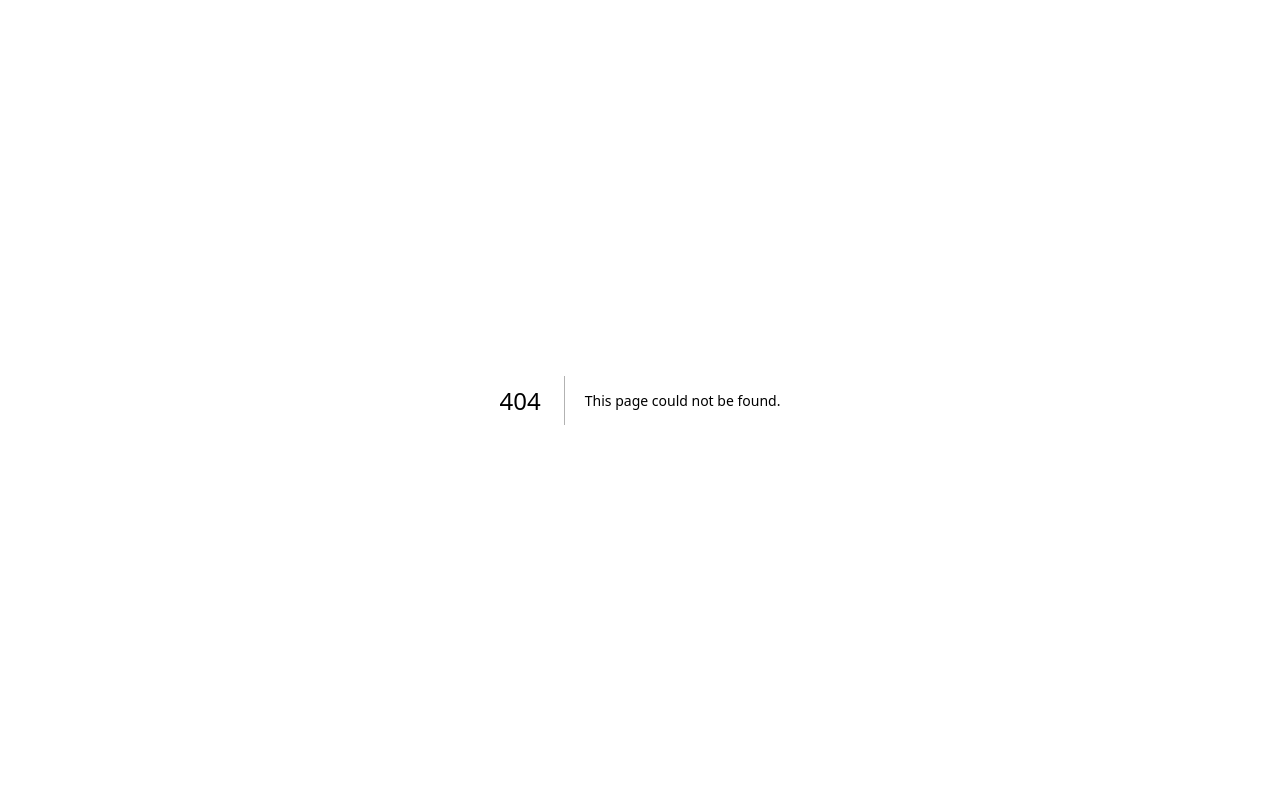
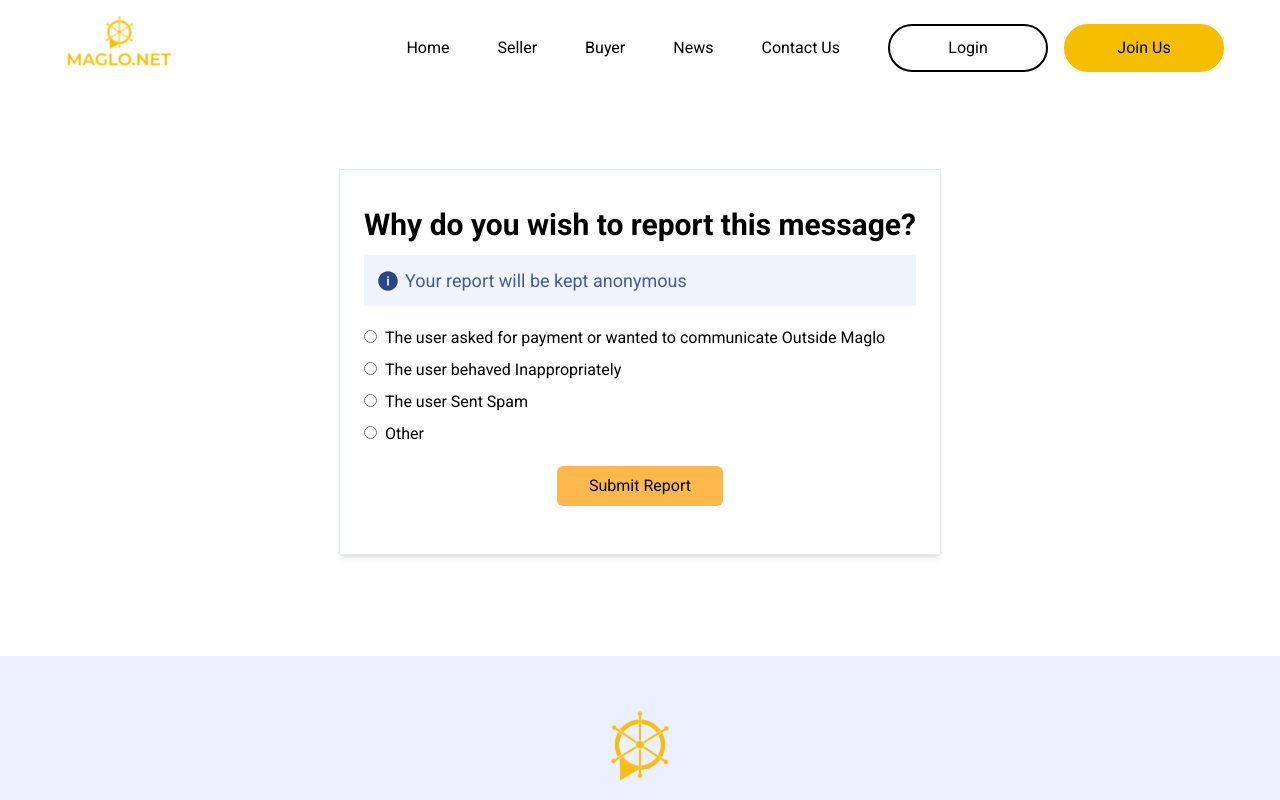
Before and after one commit to sarahahmadmalik/Maglo.net, a Next.js app: page /Report in a window 1280 px wide. Before the commit this address had no page. Shown: the top 800 px of the page. Built offline with nearby package versions, Linux system fonts and the light colour scheme.

Commit message:
report-added

```diff
--- a/components/Comments.js
+++ b/components/Comments.js
@@ -1,6 +1,7 @@
 import { useState } from 'react';
 import Image from "next/image";
-
+import { AiOutlineFlag } from 'react-icons/ai';
+import { useRouter } from "next/router";
 const ReplyButton = ({ onClick }) => {
   return (
     <button onClick={onClick} className="text-black focus:outline-none ml-5">
@@ -18,7 +19,7 @@ const ReplyItem = ({ reply, wrapperStyles }) => {
   const [showReplyInput, setShowReplyInput] = useState(false);
   const [newReply, setNewReply] = useState([]);
 const { user, comments, day } = reply;
-
+const router = useRouter()
 
 const handleReplyClick = () => {
   setShowReplyInput(true);
@@ -31,6 +32,18 @@ const handleReplySubmit = () => {
   setShowReplyInput(false);
   setNewReply('');
 };
+
+ const handleReportClick = () => {
+    router.push({
+      pathname: '/Report',
+      query: {
+        commentId: reply.id,
+        commentUser: reply.user,
+      },
+    });
+  };
+
+
   return (
     <div className="flex items-start mt-2 pb-2 ">
     <div className="relative aspect-square rounded-md w-full min-w-[30px] max-w-[50px] overflow-hidden mr-3">
@@ -47,8 +60,21 @@ const handleReplySubmit = () => {
           <div className='flex'><p>{reply.user}</p> <p className="text-xs text-gray-500  smd:ml-[1.6rem]">
             {reply.day}
           </p>
+
+          </div>
+          <div className="flex items-start m-0 p-0">
+          <div className="relative text-gray-400 font-[500]">
+            <button onClick={handleReportClick} className="focus:outline-none flex h-0">
+              <div className="flex text-sm ">
+                <div className="relative w-4 h-8">
+                  <AiOutlineFlag />
+                </div>
+                <p>Report</p>
+              </div>
+            </button>
           </div>
           {!showReplyInput && <ReplyButton onClick={handleReplyClick} />}
+          </div>
           </div>
         <div>
           <p>{comments}</p>
@@ -82,6 +108,18 @@ const Comments = (props) => {
   const [visibleReplies, setVisibleReplies] = useState(2); // Number of replies initially visible
   const [showReplyInput, setShowReplyInput] = useState(false);
   const [newReply, setNewReply] = useState([]);
+  const router = useRouter()
+
+  const handleReportClick = () => {
+    router.push({
+      pathname: '/Report',
+      query: {
+        commentId: props.eachComment.id,
+        commentUser: props.eachComment.user,
+      },
+    });
+  };
+
 
 const handleReplyClick = () => {
   setShowReplyInput(true);
@@ -110,14 +148,28 @@ const handleReplySubmit = () => {
       </div>
       <div>
       <div className={ props.wrapperStyles ? `sm:px-5 sm:py-4 px-auto border border-grey-600 rounded-lg mb-5` : `sm:px-5 sm:py-4 px-auto`}>
-        <div className="w-full font-bold us:text-[14px] flex align-center justify-start sm:justify-between mb-3">
+        <div className="w-full font-bold us:text-[14px] flex align-center justify-start sm:justify-between mb-3 ">
           <div className='flex '>
           <p>{props.eachComment.user}</p>{' '}
           <p className="text-sm text-gray-500 us:text-[14px] sm:ml-[1.6rem]">
             {props.eachComment.day}
           </p>
+
+          </div>
+          <div className="flex items-start m-0 p-0 ">
+          <div className="relative text-gray-400 font-[500]">
+            <button onClick={handleReportClick} className="focus:outline-none flex h-0">
+              <div className="flex text-sm ">
+                <div className="relative w-4 h-8">
+                  <AiOutlineFlag />
+                </div>
+                <p>Report</p>
+              </div>
+            </button>
           </div>
           {!showReplyInput && <ReplyButton onClick={handleReplyClick} />}
+          </div>
+
         </div>
         <div className={ props.wrapperStyles ? `sm:px-2 pb-8 us:text-[15px]`: `sm:px-2 pb-8 us:text-[15px] rounded border-b border-[#E6D8D8]`}>
           <p>{props.eachComment.comment}</p>
--- /dev/null
+++ b/components/Report.js
@@ -0,0 +1,81 @@
+import { useState } from 'react';
+import { useRouter } from 'next/router';
+
+const Report = () => {
+  const router = useRouter();
+  const { commentId, commentUser } = router.query;
+  const [reason, setReason] = useState('');
+  const [otherReason, setOtherReason] = useState('');
+
+  const handleReport = () => {
+    // Handle the reporting logic, e.g., submit the report
+    console.log('Reported Comment ID:', commentId);
+    console.log('Reported User:', commentUser);
+    console.log('Reason:', reason);
+    console.log('Other Reason:', otherReason);
+
+    // You can implement your reporting logic here, e.g., send the report to the backend
+    // Once the report is handled, you can redirect the user to the comments page or any other page
+    // For now, we will just log the report data to the console
+  };
+
+  return (
+    <div>
+      <h1>Report Comment</h1>
+      <p>Comment ID: {commentId}</p>
+      <p>Comment User: {commentUser}</p>
+      <p>Select Reason for Reporting:</p>
+      <label>
+        <input
+          type="radio"
+          value="Payment or Communication Outside Maglo"
+          checked={reason === 'Payment or Communication Outside Maglo'}
+          onChange={(e) => setReason(e.target.value)}
+        />
+        Payment or Communication Outside Maglo
+      </label>
+      <br />
+      <label>
+        <input
+          type="radio"
+          value="Behaved Inappropriately"
+          checked={reason === 'Behaved Inappropriately'}
+          onChange={(e) => setReason(e.target.value)}
+        />
+        Behaved Inappropriately
+      </label>
+      <br />
+      <label>
+        <input
+          type="radio"
+          value="Sent Spam"
+          checked={reason === 'Sent Spam'}
+          onChange={(e) => setReason(e.target.value)}
+        />
+        Sent Spam
+      </label>
+      <br />
+      <label>
+        <input
+          type="radio"
+          value="Other"
+          checked={reason === 'Other'}
+          onChange={(e) => setReason(e.target.value)}
+        />
+        Other
+      </label>
+      <br />
+      {reason === 'Other' && (
+        <textarea
+          value={otherReason}
+          onChange={(e) => setOtherReason(e.target.value)}
+          placeholder="Please specify the reason..."
+        />
+      )}
+      <br />
+      <button onClick={handleReport}>Submit Report</button>
+    </div>
+  );
+};
+
+export default Report;
--- /dev/null
+++ b/pages/Report.js
@@ -0,0 +1,128 @@
+import { useState } from 'react';
+import { useRouter } from 'next/router';
+import { IoIosInformationCircle } from 'react-icons/io';
+import Header from "../components/layout/Header"
+import Footer from "../components/layout/Footer"
+
+const Report = () => {
+  const router = useRouter();
+  const { commentId, commentUser } = router.query;
+  const [reason, setReason] = useState('');
+  const [otherReason, setOtherReason] = useState('');
+  const [errorMessage, setErrorMessage] = useState('');
+  const [isLoading, setIsLoading] = useState(false);
+  const [isSubmitted, setIsSubmitted] = useState(false);
+
+  const handleReport = (e) => {
+    e.preventDefault();
+    if (reason === '') {
+      setErrorMessage('Please select one reason.');
+      return;
+    }
+
+    setIsLoading(true);
+
+    console.log('Reported Comment ID:', commentId);
+    console.log('Reported User:', commentUser);
+    console.log('Reason:', reason);
+    console.log('Other Reason:', otherReason);
+
+    // Simulate some asynchronous report submission
+    setTimeout(() => {
+      setIsLoading(false);
+      setErrorMessage('');
+      setIsSubmitted(true);
+
+      // Automatically redirect back to the previous page after 3 seconds
+      setTimeout(() => {
+        router.back();
+      }, 3000);
+    }, 2000); // 2000 milliseconds (2 seconds) delay before showing the success message
+  };
+
+  return (
+    <>
+      <Header/>
+      <div className="flex flex-col items-center justify-center w-full h-[70vh]">
+        <div className="rounded-sm shadow-md border border-[#1E7FCB24] py-[2rem] px-[1.5rem] mb-7">
+          <h1 className="font-[700] text-[30px]">Why do you wish to report this message?</h1>
+          <div className="bg-[#F0F4FF] w-full text-[18px] px-3 py-3 flex items-center mt-2">
+            <div className="flex items-center justify-center">
+              <IoIosInformationCircle size={24} style={{color: "#2A458A", marginRight: "5px"}} />
+            </div>
+            <p className="text-[#445B99]">Your report will be kept anonymous</p>
+          </div>
+          <form className="py-4 flex flex-col" onSubmit={handleReport}>
+            <label className="my-1">
+              <input
+                type="radio"
+                value="Payment or Communication Outside Maglo"
+                checked={reason === 'Payment or Communication Outside Maglo'}
+                onChange={(e) => setReason(e.target.value)}
+                className="mr-2"
+              />
+              The user asked for payment or wanted to communicate Outside Maglo
+            </label>
+
+            <label className="my-1">
+              <input
+                type="radio"
+                value="Behaved Inappropriately"
+                checked={reason === 'Behaved Inappropriately'}
+                onChange={(e) => setReason(e.target.value)}
+                className="mr-2"
+              />
+              The user behaved Inappropriately
+            </label>
+
+            <label className="my-1">
+              <input
+                type="radio"
+                value="Sent Spam"
+                checked={reason === 'Sent Spam'}
+                onChange={(e) => setReason(e.target.value)}
+                className="mr-2"
+              />
+              The user Sent Spam
+            </label>
+
+            <label className="my-1">
+              <input
+                type="radio"
+                value="Other"
+                checked={reason === 'Other'}
+                onChange={(e) => setReason(e.target.value)}
+                className="mr-2"
+              />
+              Other
+            </label>
+
+            {reason === 'Other' && (
+              <textarea
+                value={otherReason}
+                onChange={(e) => setOtherReason(e.target.value)}
+                placeholder="Tell us what went wrong"
+                className="my-1 rounded-sm border border-grey-400 focus:outline-none px-3 py-2 h-[200px]"
+                style={{resize: "none"}}
+              />
+            )}
+            {errorMessage && (
+              <p className="text-red-500">{errorMessage}</p>
+            )}
+            {isSubmitted && (
+              <p className="text-green-500">Your report has been submitted.</p>
+            )}
+            <div className="w-full flex justify-center mt-4">
+              <button className="bg-[#FFB84E] rounded-md py-2 w-[30%] text-black font-[400] text-[16px] hover:bg-[DF9F3E] ease-in duration-300 transition-all" type="submit" disabled={isLoading}>
+                {isLoading ? 'Submitting...' : 'Submit Report'}
+              </button>
+            </div>
+          </form>
+        </div>
+      </div>
+      <Footer/>
+    </>
+  );
+};
+
+export default Report;
```
